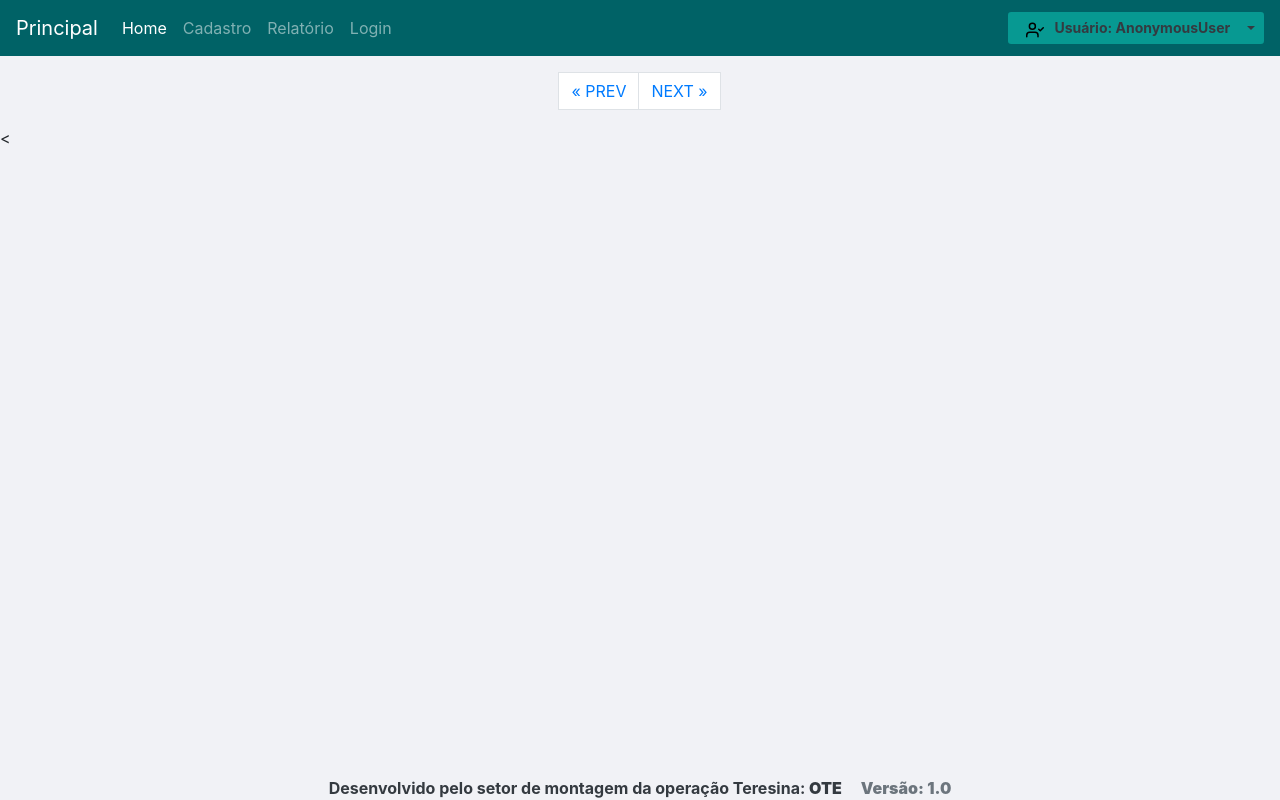
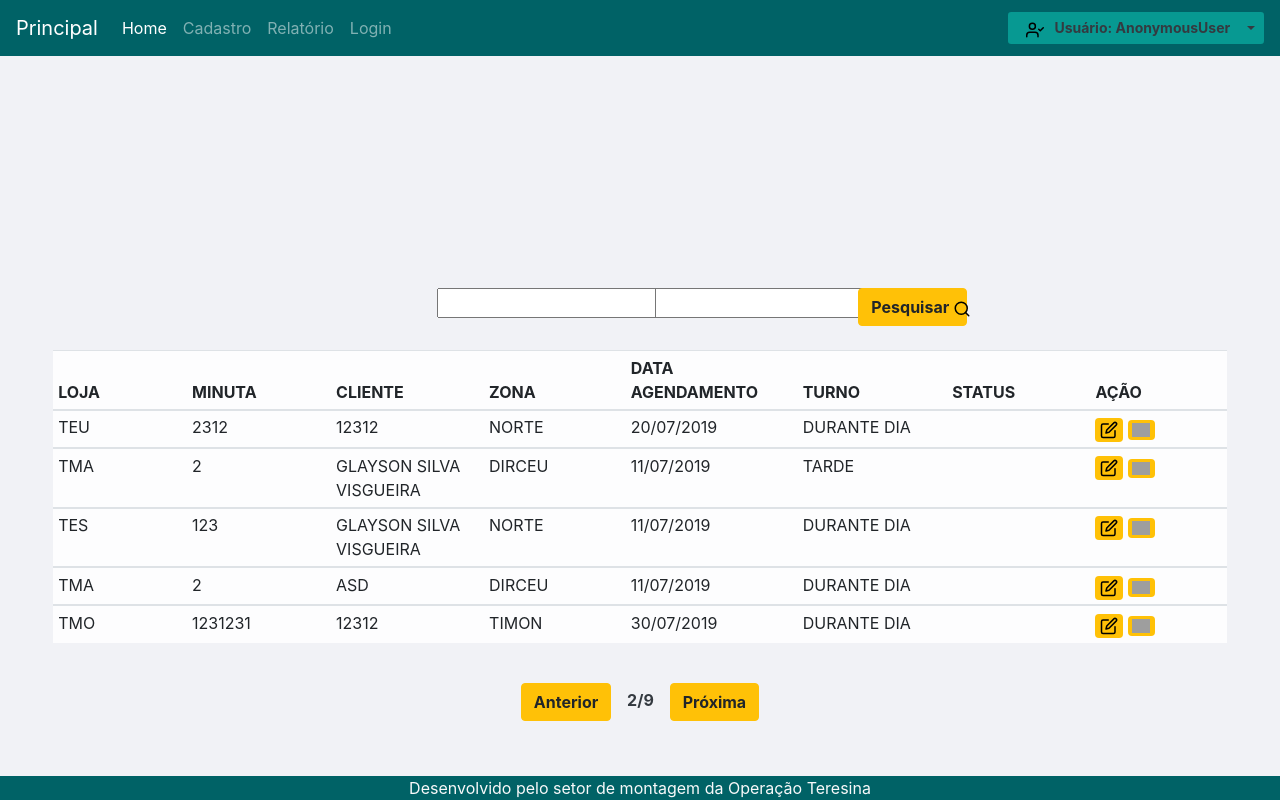
Before and after one commit to Glaysonvisgueira/agendamento-de-servico, a Django app: page /events/?page=2 in a window 1280 px wide. Run offline with Django 3.2, Linux system fonts and the light colour scheme; data comes from the database, SQL or seed files in the repository; both versions use the stored data as it was after the commit; some libraries are stand-ins or nearby versions; grey boxes are pictures that could not be loaded.

Commit message:
aqui coloco uma mensagem, tipo: comitando primeiro post

```diff
--- a/agendamento/urls.py
+++ b/agendamento/urls.py
@@ -18,6 +18,8 @@ from django.urls import path, include
 from django.conf import settings
 from django.conf.urls.static import static
 from core import views
+from django.conf.urls import url
+
 
 urlpatterns = [
 	path('',views.home, name="home"),
@@ -26,4 +28,5 @@ urlpatterns = [
     path('cadastrar-agendamento/',views.agendar, name="agendar"),
     path('listar-agendamentos/',views.listarAgendamentos, name="listarAgendamentos"),
     path('events/',views.PostList, name="paginator"),
+    url(r'^editar-agendamento/(?P<pk>\d+)/edit/$', views.editarAgendamento, name='editarAgendamento'),
 ]
--- a/core/templates/base.html
+++ b/core/templates/base.html
@@ -78,10 +78,9 @@
 {% block content %} {% endblock %}
 
 
-<<footer class="footer font-weight-bold fixed-bottom">
+<footer class="footer fixed-bottom" style="background-color: #006266;">
 
-  <div class="text-center text-dark">Desenvolvido pelo setor de montagem da operação Teresina: <strong>OTE<strong>
-    <a class="text-muted">&nbsp;&nbsp;&nbsp;&nbsp;&nbsp;Versão: 1.0</a>
+  <div class="text-center text-light">Desenvolvido pelo setor de montagem da Operação Teresina
   </div>
   <style type="text/css">
     footer{
--- /dev/null
+++ b/core/templates/editar-agendamento.html
@@ -0,0 +1,42 @@
+{% extends "base.html" %}
+
+{% load static %}
+{% block content %}
+
+{{ form.media }}
+
+<div class="container-fluid ">
+	<h1 class="col text-info text-center"><strong>Editar agendamento</strong></h1>
+</div>
+<hr/>
+<br/>
+<div class="container">
+	<div class="row">
+
+		<div class="col-4 mx-auto">
+			<div class="alert alert-warning" role="alert">
+				Após a edição clique em <strong>salvar alterações.</strong>
+			</div>
+			<form method="POST">
+				{% csrf_token %}
+				<label class="font-weight-bold mt-2">Loja:</label>
+				<div>{{form.loja}}</div>
+				<label class="font-weight-bold mt-2">Minuta:</label>
+				<div>{{form.numMinuta}}</div>
+				<label class="font-weight-bold mt-2">Cliente:</label>
+				<div>{{form.cliente}}</div>
+				<label class="font-weight-bold mt-2">Zona:</label>
+				<div>{{form.zona}}</div>
+				<label class="font-weight-bold mt-2">Data de agendamento:</label>
+				<div>{{form.dataAgendamento}}</div>
+				<label class="font-weight-bold mt-2">Turno de agendamento:</label>
+				<div>{{form.turnoAgendamento}}</div>
+				<button type="submit" class="mt-3 btn btn-info btn-block">Salvar alterações</button>
+			</form>
+		</div>
+	</div>
+</div>
+
+
+
+{% endblock %}
--- a/core/templates/events.html
+++ b/core/templates/events.html
@@ -1,30 +1,108 @@
 
-{% extends "base.html" %}
+{% extends "editar-agendamento.html" %}
+{% load static %}
+{% block content %}
 
-{% load static %}
 {{ form.media }}
 
+<br/><br/><br/><br/><br/><br/><br/><br/>
 
-{% block content %}
 
-{% for object_list in object_list %}
-    {# Each "contact" is a Contact model object. #}
-    {{ object_list }}<br />
-    ...
-{% endfor %}
+<div class="row mt-4 ">
+    <div class="col-4"></div>
+    <div class="col-2 ">{{form.dataInicio}}</div>
+    <div class="col-2">{{form.dataFim}}</div>
+    <button type="button" class="btn btn-warning col-1"><strong>Pesquisar&nbsp;<img src="/static/feather/search.svg" alt="edit" class="icone"></strong></button>
+</div>
+<br/>
 
-{% if post_list.has_other_pages %}
-  <nav aria-label="Page navigation container"></nav>
-  <ul class="pagination justify-content-center">
-    {% if post_list.has_previous %}
-    <li><a href="?page={{ post_list.previous_page_number }}" class="page-link">&laquo; PREV </a></li>
-    {% endif %}
-    {% if post_list.has_next %}
-    <li><a href="?page={{ post_list.next_page_number }}" class="page-link"> NEXT &raquo;</a></li>
-  </ul>
-  </nav>
-  {% endif %}
-  {% endif %}
+
+
+<div class="container-fluid">
+    <div class="row">
+
+        <table class=" col-11 table table-sm table-light mx-auto">
+            <thead>
+                <tr>
+                    <th scope="col" style="width:200px;">LOJA</th>
+                    <th scope="col" style="width:200px;">MINUTA</th>
+                    <th scope="col" style="width:200px;">CLIENTE</th>
+                    <th scope="col" style="width:200px;">ZONA</th>
+                    <th scope="col" style="width:200px;">DATA AGENDAMENTO</th>
+                    <th scope="col" style="width:200px;">TURNO</th>
+                    <th scope="col" style="width:200px;">STATUS</th>
+                    <th scope="col" style="width:200px;">AÇÃO</th>
+                </tr>
+            </thead>
+            <tbody>
+                <tr>
+                    {% for contact in contacts %}
+                    <td style="width:200px;">{{ contact.loja }}</td>
+                    <td style="width:200px;">{{ contact.numMinuta }}</td>
+                    <td style="width:200px;">{{ contact.cliente|upper }}</td>
+                    <td style="width:200px;">{{ contact.zona }}</td>
+                    <td style="width:200px;">{{ contact.dataAgendamento|date:"d/m/Y" }}</td>
+                    <td style="width:200px;">{{ contact.turnoAgendamento }}</td>
+                    <td style="width:200px;">
+                        {% if contact.status == "REALIZADO" %}
+                        <a class="badge badge-pill badge-success mx-auto">{{ contact.status}}</a>
+                        {% elif contact.status == "AGENDADO" %}
+                        <a class="badge badge-pill badge-danger mx-auto">{{ contact.status}}</a>
+                        {% else %}
+                        <a class="badge badge-pill badge-secondary mx-auto">{{ contact.status}}</a>
+                        {% endif%}
+                    </td>
+                    <td><a href="#" class="badge badge-warning" data-toggle="modal" data-target="#modalExemplo"><img src="/static/feather/edit.svg" alt="edit" class="icone"></a>&nbsp;<a href="#" class="badge badge-warning"><img src="/static/feather/trash-2.svg" alt="trash" class="icone"></a></td>
+                </tr>
+            </tbody>{% endfor %}
+        </table>
+    </div>
+</div>
+
+
+
+<br>
+
+
+<div class="container">
+    <div class="row">
+        <div class="pagination mx-auto">
+            <span class="step-links">
+                {% if contacts.has_previous %}
+                <a class="btn btn-warning" href="?page={{ contacts.previous_page_number }}"><strong>Anterior</strong></a>
+                {% endif %}
+                <span class="current text-dark"><strong>
+                &nbsp;&nbsp;&nbsp;{{ contacts.number }}/{{ contacts.paginator.num_pages }}&nbsp;&nbsp;&nbsp;</strong>
+            </span>
+            {% if contacts.has_next %}
+            <a class="btn btn-warning" href="?page={{ contacts.next_page_number }}"><strong>Próxima</strong></a>
+            {% endif %}
+        </span>
+    </div>
+</div>
+</div>
+
+<!-- Modal acionado pelo botão de editar agendamento -->
+<div class="modal fade" id="modalExemplo" tabindex="-1" role="dialog" aria-labelledby="exampleModalLabel" aria-hidden="true">
+  <div class="modal-dialog" role="document">
+    <div class="modal-content">
+      <div class="modal-header">
+        <h5 class="modal-title text-info" id="exampleModalLabel"><strong>Editar agendamento</strong></h5>
+        <button type="button" class="close" data-dismiss="modal" aria-label="Fechar">
+          <span aria-hidden="true">&times;</span>
+        </button>
+      </div>
+      <div class="modal-body">
+      </div>
+      <div class="modal-footer">
+        <button type="button" class="btn btn-info" data-dismiss="modal">Fechar</button>
+        <button type="button" class="btn btn-info">Salvar mudanças</button>
+      </div>
+    </div>
+  </div>
+</div>
+<!--Fim do modal de edição do agendamento-->
+
 
 
 {% endblock %}
--- a/core/views.py
+++ b/core/views.py
@@ -3,8 +3,10 @@ from django.http import HttpResponse
 from bootstrap_datepicker_plus import DateTimePickerInput
 from django.core.paginator import Paginator, EmptyPage, PageNotAnInteger
 
-from montagem.models import Minuta, Zona
+from montagem.models import Minuta, Zona, DataAux
 from montagem.forms import MinutaForm, DataAuxForm
+
+ITENS_POR_PAGINA = 5; #Quantidade de objetos(agendamentos) a serem exibidos por página.
 
 
 def home(request):
@@ -14,9 +16,6 @@ def home(request):
 def login(request):
 	return render(request,'login.html')
 
-'''def listarAgendamentos(request):
-	return render(request,'listar-agendamentos.html')'''
-
 def agendar(request):
     context = {}
     template_name = 'cadastrar-agendamento.html'
@@ -24,7 +23,7 @@ def agendar(request):
         form = MinutaForm(request.POST)
         if form.is_valid():
             user = form.save()
-            return redirect('http://localhost:8000/')
+            return redirect('/cadastrar-agendamento')
     else:
         form = MinutaForm()
     context['form'] = form
@@ -60,19 +59,26 @@ def listarAgendamentos(request):
     context['form'] = form
     return render(request, template_name, context)
 
+def editarAgendamento(request, pk):
+    agendamento = get_object_or_404(Minuta, pk=pk)
+    if request.method == "POST":
+        form = MinutaForm(request.POST, instance=agendamento)
+        if form.is_valid():
+            agendamento = form.save(commit=False)
+            agendamento.save()
+            return redirect('/listar-agendamentos', pk=agendamento.pk)
+    else:
+        form = MinutaForm(instance=agendamento)
+    return render(request, 'editar-agendamento.html', {'form': form})
+
 def PostList(request):
-    object_list = Minuta.objects.all()
-    paginator = Paginator(object_list, 10)  # 3 posts in each page
+    contact_list = Minuta.objects.all()
+    paginator = Paginator(contact_list, ITENS_POR_PAGINA) # Show 25 contacts per page
     page = request.GET.get('page')
-    try:
-        post_list = paginator.page(page)
-    except PageNotAnInteger:
-            # If page is not an integer deliver the first page
-        post_list = paginator.page(1)
-    except EmptyPage:
-        # If page is out of range deliver last page of results
-        post_list = paginator.page(paginator.num_pages)
-    return render(request,
-                  'events.html',
-                  {'page': page,
-                   'post_list': post_list})
+    contacts = paginator.get_page(page)
+    form = DataAuxForm()
+    context = {
+        'form':form,
+        'contacts':contacts,
+    }
+    return render(request, 'events.html', context)
```
Also changed, not shown: core/templates/cadastrar-agendamento.html (+32 -1 lines), core/templates/listar-agendamentos.html (+9 -6 lines), core/static/img/Clouds.jpg (deleted), core/static/img/Dull.jpg (deleted), core/static/img/Namn.jpg (deleted), core/static/img/Netflix.jpg (deleted), core/static/img/Orca.jpg (deleted), core/static/img/maxresdefault.jpg (deleted), db.sqlite3, montagem/models.py (line endings or trailing spaces).
